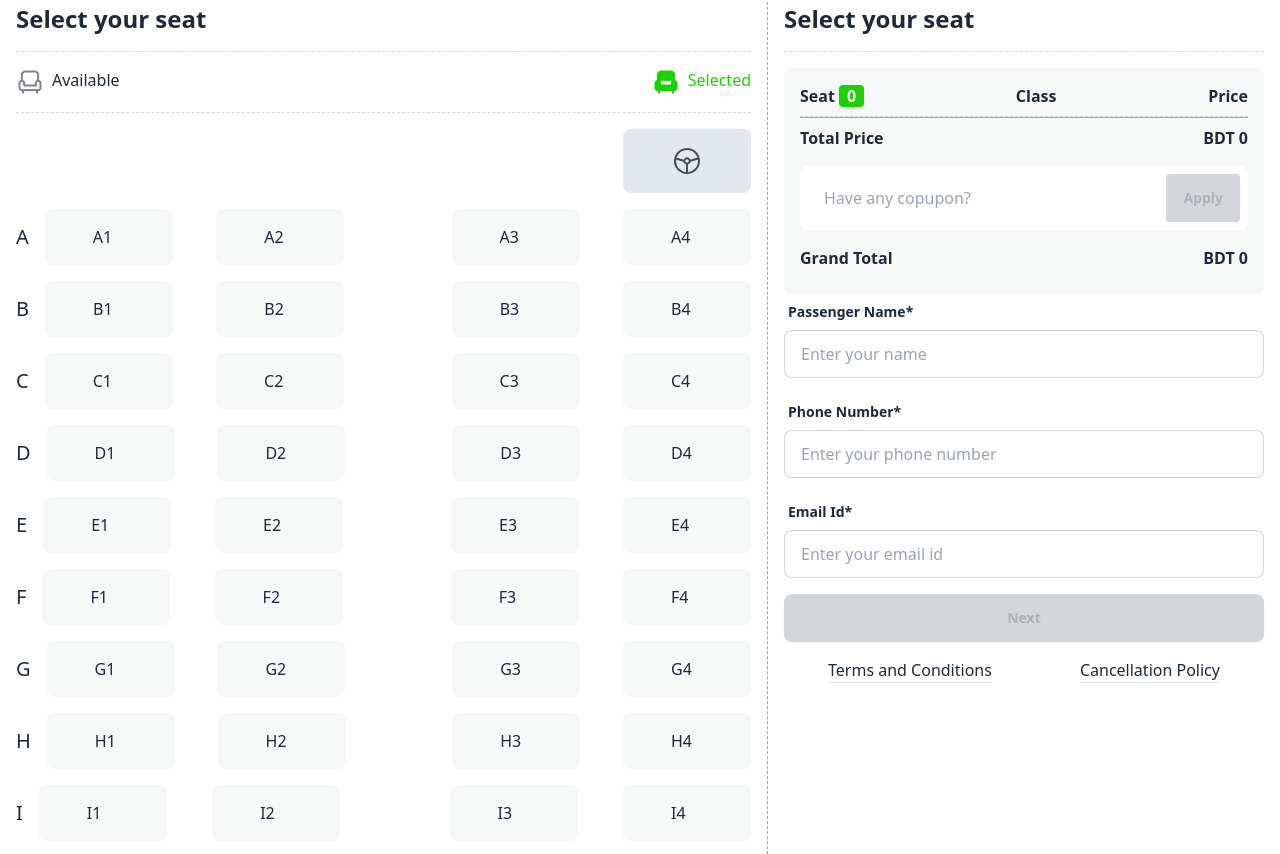
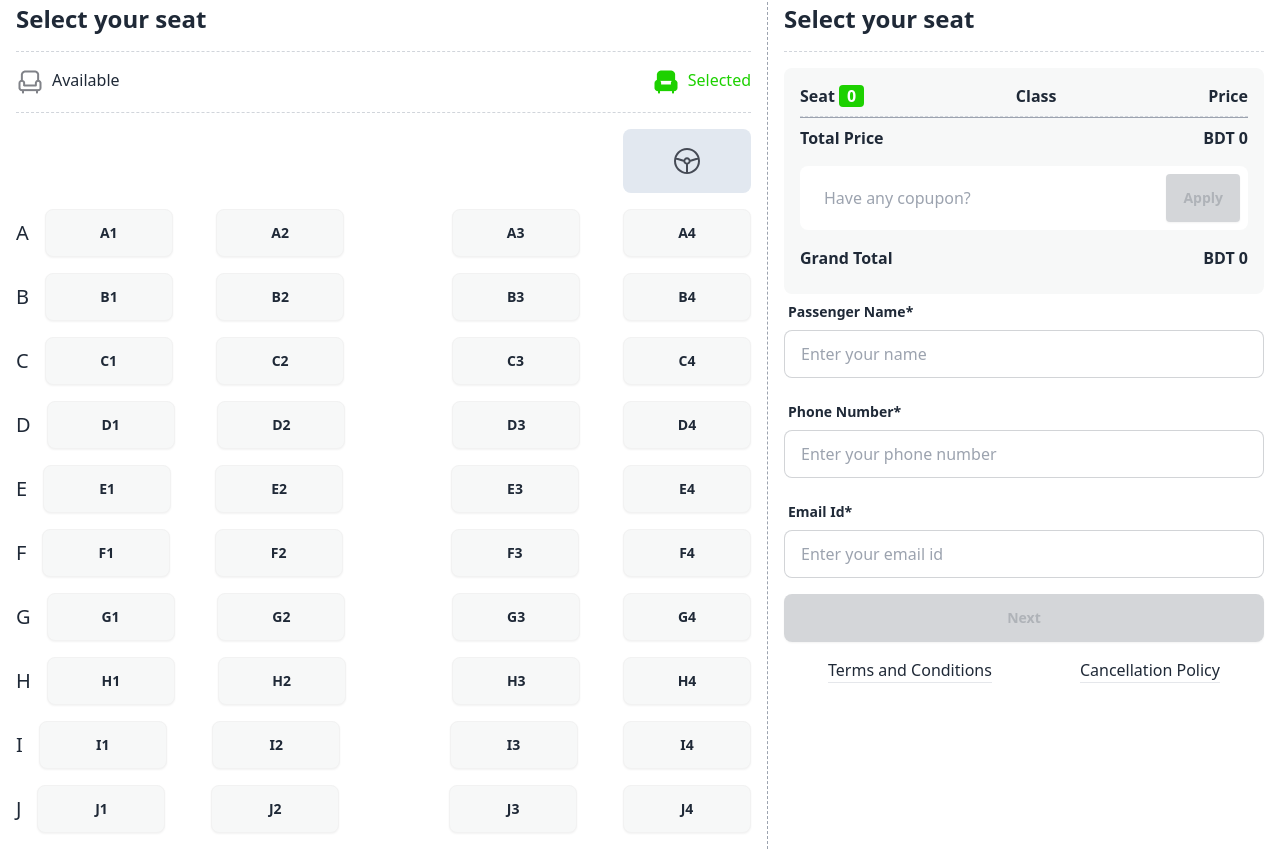
Before and after one commit to Rahim-Ashraf/RA-Ticket, a plain HTML site: page index.html in a window 1280 px wide. Shown: the part 2001-2855 px from the top of the page. Drawn offline with nearby package versions, Linux system fonts and the light colour scheme.

Commit message:
added btn class to seats

```diff
--- a/index.html
+++ b/index.html
@@ -241,91 +241,91 @@
                                 <div class="flex gap-4 items-center">
                                     <p class="text-xl">A</p>
                                     <div class="flex justify-between gap-4 items-center w-full">
-                                        <p id="A1" class="seat bg-[#F7F8F8] py-4 px-12 rounded-lg w-32">A1</p>
-                                        <p id="A2" class="seat bg-[#F7F8F8] py-4 px-12 rounded-lg w-32 mr-16">A2</p>
-                                        <p id="A3" class="seat bg-[#F7F8F8] py-4 px-12 rounded-lg w-32">A3</p>
-                                        <p id="A4" class="seat bg-[#F7F8F8] py-4 px-12 rounded-lg w-32">A4</p>
+                                        <p id="A1" class="seat btn bg-[#F7F8F8] py-4 px-12 rounded-lg w-32">A1</p>
+                                        <p id="A2" class="seat btn bg-[#F7F8F8] py-4 px-12 rounded-lg w-32 mr-16">A2</p>
+                                        <p id="A3" class="seat btn bg-[#F7F8F8] py-4 px-12 rounded-lg w-32">A3</p>
+                                        <p id="A4" class="seat btn bg-[#F7F8F8] py-4 px-12 rounded-lg w-32">A4</p>
                                     </div>
                                 </div>
                                 <div class="flex gap-4 items-center">
                                     <p class="text-xl">B</p>
                                     <div class="flex justify-between gap-4 items-center w-full">
-                                        <p id="B1" class="seat bg-[#F7F8F8] py-4 px-12 rounded-lg w-32">B1</p>
-                                        <p id="B2" class="seat bg-[#F7F8F8] py-4 px-12 rounded-lg w-32 mr-16">B2</p>
-                                        <p id="B3" class="seat bg-[#F7F8F8] py-4 px-12 rounded-lg w-32">B3</p>
-                                        <p id="B4" class="seat bg-[#F7F8F8] py-4 px-12 rounded-lg w-32">B4</p>
+                                        <p id="B1" class="seat btn bg-[#F7F8F8] py-4 px-12 rounded-lg w-32">B1</p>
+                                        <p id="B2" class="seat btn bg-[#F7F8F8] py-4 px-12 rounded-lg w-32 mr-16">B2</p>
+                                        <p id="B3" class="seat btn bg-[#F7F8F8] py-4 px-12 rounded-lg w-32">B3</p>
+                                        <p id="B4" class="seat btn bg-[#F7F8F8] py-4 px-12 rounded-lg w-32">B4</p>
                                     </div>
                                 </div>
                                 <div class="flex gap-4 items-center">
                                     <p class="text-xl">C</p>
                                     <div class="flex justify-between gap-4 items-center w-full">
-                                        <p id="C1" class="seat bg-[#F7F8F8] py-4 px-12 rounded-lg w-32">C1</p>
-                                        <p id="C2" class="seat bg-[#F7F8F8] py-4 px-12 rounded-lg w-32 mr-16">C2</p>
-                                        <p id="C3" class="seat bg-[#F7F8F8] py-4 px-12 rounded-lg w-32">C3</p>
-                                        <p id="C4" class="seat bg-[#F7F8F8] py-4 px-12 rounded-lg w-32">C4</p>
+                                        <p id="C1" class="seat btn bg-[#F7F8F8] py-4 px-12 rounded-lg w-32">C1</p>
+                                        <p id="C2" class="seat btn bg-[#F7F8F8] py-4 px-12 rounded-lg w-32 mr-16">C2</p>
+                                        <p id="C3" class="seat btn bg-[#F7F8F8] py-4 px-12 rounded-lg w-32">C3</p>
+                                        <p id="C4" class="seat btn bg-[#F7F8F8] py-4 px-12 rounded-lg w-32">C4</p>
                                     </div>
                                 </div>
                                 <div class="flex gap-4 items-center">
                                     <p class="text-xl">D</p>
                                     <div class="flex justify-between gap-4 items-center w-full">
-                                        <p id="D1" class="seat bg-[#F7F8F8] py-4 px-12 rounded-lg w-32">D1</p>
-                                        <p id="D2" class="seat bg-[#F7F8F8] py-4 px-12 rounded-lg w-32 mr-16">D2</p>
-                                        <p id="D3" class="seat bg-[#F7F8F8] py-4 px-12 rounded-lg w-32">D3</p>
-                                        <p id="D4" class="seat bg-[#F7F8F8] py-4 px-12 rounded-lg w-32">D4</p>
+                                        <p id="D1" class="seat btn bg-[#F7F8F8] py-4 px-12 rounded-lg w-32">D1</p>
+                                        <p id="D2" class="seat btn bg-[#F7F8F8] py-4 px-12 rounded-lg w-32 mr-16">D2</p>
+                                        <p id="D3" class="seat btn bg-[#F7F8F8] py-4 px-12 rounded-lg w-32">D3</p>
+                                        <p id="D4" class="seat btn bg-[#F7F8F8] py-4 px-12 rounded-lg w-32">D4</p>
                                     </div>
                                 </div>
                                 <div class="flex gap-4 items-center">
                                     <p class="text-xl">E</p>
                                     <div class="flex justify-between gap-4 items-center w-full">
-                                        <p id="E1" class="seat bg-[#F7F8F8] py-4 px-12 rounded-lg w-32">E1</p>
-                                        <p id="E2" class="seat bg-[#F7F8F8] py-4 px-12 rounded-lg w-32 mr-16">E2</p>
-                                        <p id="E3" class="seat bg-[#F7F8F8] py-4 px-12 rounded-lg w-32">E3</p>
-                                        <p id="E4" class="seat bg-[#F7F8F8] py-4 px-12 rounded-lg w-32">E4</p>
+                                        <p id="E1" class="seat btn bg-[#F7F8F8] py-4 px-12 rounded-lg w-32">E1</p>
+                                        <p id="E2" class="seat btn bg-[#F7F8F8] py-4 px-12 rounded-lg w-32 mr-16">E2</p>
+                                        <p id="E3" class="seat btn bg-[#F7F8F8] py-4 px-12 rounded-lg w-32">E3</p>
+                                        <p id="E4" class="seat btn bg-[#F7F8F8] py-4 px-12 rounded-lg w-32">E4</p>
                                     </div>
                                 </div>
                                 <div class="flex gap-4 items-center">
                                     <p class="text-xl">F</p>
                                     <div class="flex justify-between gap-4 items-center w-full">
-                                        <p id="F1" class="seat bg-[#F7F8F8] py-4 px-12 rounded-lg w-32">F1</p>
-                                        <p id="F2" class="seat bg-[#F7F8F8] py-4 px-12 rounded-lg w-32 mr-16">F2</p>
-                                        <p id="F3" class="seat bg-[#F7F8F8] py-4 px-12 rounded-lg w-32">F3</p>
-                                        <p id="F4" class="seat bg-[#F7F8F8] py-4 px-12 rounded-lg w-32">F4</p>
+                                        <p id="F1" class="seat btn bg-[#F7F8F8] py-4 px-12 rounded-lg w-32">F1</p>
+                                        <p id="F2" class="seat btn bg-[#F7F8F8] py-4 px-12 rounded-lg w-32 mr-16">F2</p>
+                                        <p id="F3" class="seat btn bg-[#F7F8F8] py-4 px-12 rounded-lg w-32">F3</p>
+                                        <p id="F4" class="seat btn bg-[#F7F8F8] py-4 px-12 rounded-lg w-32">F4</p>
                                     </div>
                                 </div>
                                 <div class="flex gap-4 items-center">
                                     <p class="text-xl">G</p>
                                     <div class="flex justify-between gap-4 items-center w-full">
-                                        <p id="G1" class="seat bg-[#F7F8F8] py-4 px-12 rounded-lg w-32">G1</p>
-                                        <p id="G2" class="seat bg-[#F7F8F8] py-4 px-12 rounded-lg w-32 mr-16">G2</p>
-                                        <p id="G3" class="seat bg-[#F7F8F8] py-4 px-12 rounded-lg w-32">G3</p>
-                                        <p id="G4" class="seat bg-[#F7F8F8] py-4 px-12 rounded-lg w-32">G4</p>
+                                        <p id="G1" class="seat btn bg-[#F7F8F8] py-4 px-12 rounded-lg w-32">G1</p>
+                                        <p id="G2" class="seat btn bg-[#F7F8F8] py-4 px-12 rounded-lg w-32 mr-16">G2</p>
+                                        <p id="G3" class="seat btn bg-[#F7F8F8] py-4 px-12 rounded-lg w-32">G3</p>
+                                        <p id="G4" class="seat btn bg-[#F7F8F8] py-4 px-12 rounded-lg w-32">G4</p>
                                     </div>
                                 </div>
                                 <div class="flex gap-4 items-center">
                                     <p class="text-xl">H</p>
                                     <div class="flex justify-between gap-4 items-center w-full">
-                                        <p id="H1" class="seat bg-[#F7F8F8] py-4 px-12 rounded-lg w-32">H1</p>
-                                        <p id="H2" class="seat bg-[#F7F8F8] py-4 px-12 rounded-lg w-32 mr-16">H2</p>
-                                        <p id="H3" class="seat bg-[#F7F8F8] py-4 px-12 rounded-lg w-32">H3</p>
-                                        <p id="H4" class="seat bg-[#F7F8F8] py-4 px-12 rounded-lg w-32">H4</p>
+                                        <p id="H1" class="seat btn bg-[#F7F8F8] py-4 px-12 rounded-lg w-32">H1</p>
+                                        <p id="H2" class="seat btn bg-[#F7F8F8] py-4 px-12 rounded-lg w-32 mr-16">H2</p>
+                                        <p id="H3" class="seat btn bg-[#F7F8F8] py-4 px-12 rounded-lg w-32">H3</p>
+                                        <p id="H4" class="seat btn bg-[#F7F8F8] py-4 px-12 rounded-lg w-32">H4</p>
                                     </div>
                                 </div>
                                 <div class="flex gap-4 items-center">
                                     <p class="text-xl">I</p>
                                     <div class="flex justify-between gap-4 items-center w-full">
-                                        <p id="I1" class="seat bg-[#F7F8F8] py-4 px-12 rounded-lg w-32">I1</p>
-                                        <p id="I2" class="seat bg-[#F7F8F8] py-4 px-12 rounded-lg w-32 mr-16">I2</p>
-                                        <p id="I3" class="seat bg-[#F7F8F8] py-4 px-12 rounded-lg w-32">I3</p>
-                                        <p id="I4" class="seat bg-[#F7F8F8] py-4 px-12 rounded-lg w-32">I4</p>
+                                        <p id="I1" class="seat btn bg-[#F7F8F8] py-4 px-12 rounded-lg w-32">I1</p>
+                                        <p id="I2" class="seat btn bg-[#F7F8F8] py-4 px-12 rounded-lg w-32 mr-16">I2</p>
+                                        <p id="I3" class="seat btn bg-[#F7F8F8] py-4 px-12 rounded-lg w-32">I3</p>
+                                        <p id="I4" class="seat btn bg-[#F7F8F8] py-4 px-12 rounded-lg w-32">I4</p>
                                     </div>
                                 </div>
                                 <div class="flex gap-4 items-center">
                                     <p class="text-xl">J</p>
                                     <div class="flex justify-between gap-4 items-center w-full">
-                                        <p id="J1" class="seat bg-[#F7F8F8] py-4 px-12 rounded-lg w-32">J1</p>
-                                        <p id="J2" class="seat bg-[#F7F8F8] py-4 px-12 rounded-lg w-32 mr-16">J2</p>
-                                        <p id="J3" class="seat bg-[#F7F8F8] py-4 px-12 rounded-lg w-32">J3</p>
-                                        <p id="J4" class="seat bg-[#F7F8F8] py-4 px-12 rounded-lg w-32">J4</p>
+                                        <p id="J1" class="seat btn bg-[#F7F8F8] py-4 px-12 rounded-lg w-32">J1</p>
+                                        <p id="J2" class="seat btn bg-[#F7F8F8] py-4 px-12 rounded-lg w-32 mr-16">J2</p>
+                                        <p id="J3" class="seat btn bg-[#F7F8F8] py-4 px-12 rounded-lg w-32">J3</p>
+                                        <p id="J4" class="seat btn bg-[#F7F8F8] py-4 px-12 rounded-lg w-32">J4</p>
                                     </div>
                                 </div>
                             </div>
```
